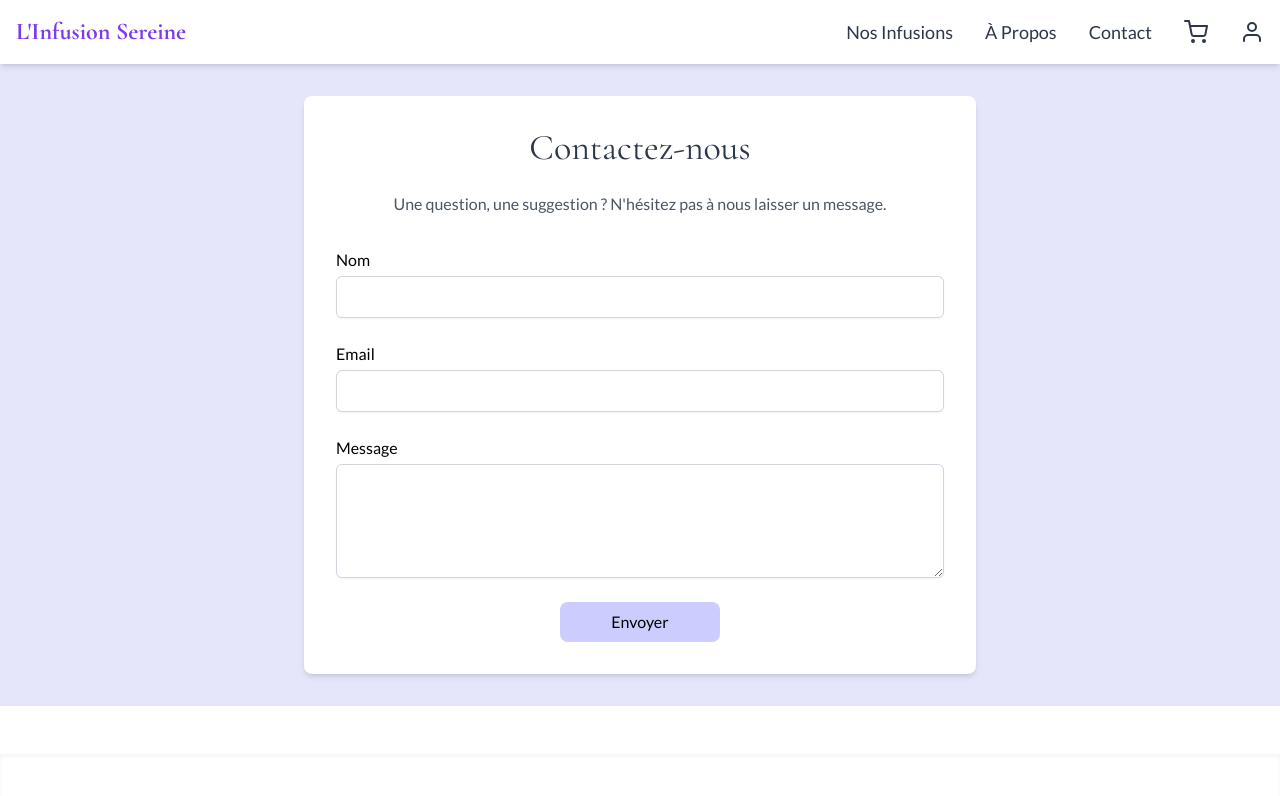
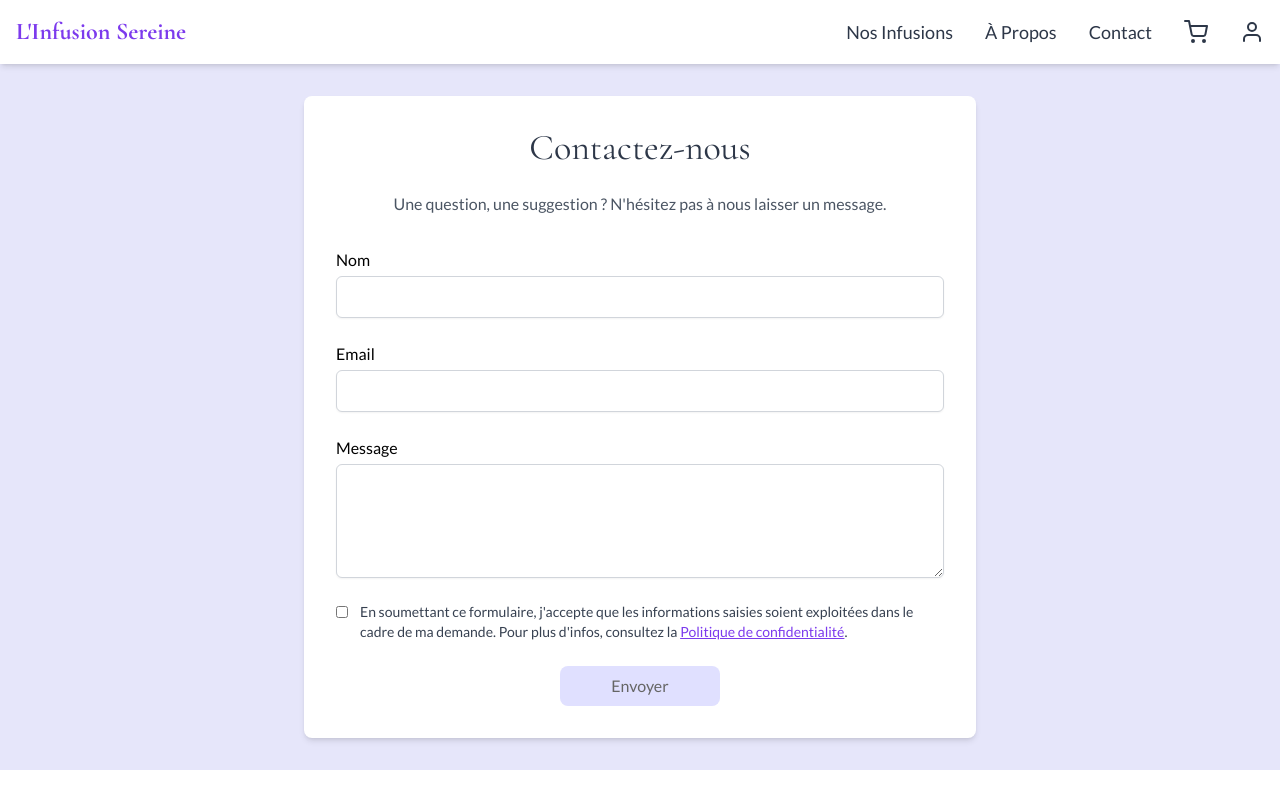
Before and after one commit to Neisseiria/infusion-sereine, a React (Vite) app in the folder frontend/: page /contact in a window 1280 px wide. Shown: the top 796 px of the page. Built offline with nearby package versions, Linux system fonts and the light colour scheme; no server answers.

Commit message:
changement case rgpd

```diff
--- a/frontend/src/pages/Static/ContactPage.jsx
+++ b/frontend/src/pages/Static/ContactPage.jsx
@@ -4,26 +4,29 @@ import { useForm } from 'react-hook-form';
 import { yupResolver } from '@hookform/resolvers/yup';
 import * as Yup from 'yup';
 import toast from 'react-hot-toast';
+import { NavLink } from 'react-router-dom';
 import contactService from '../../api/contactService.js';
 
-// On définit le schéma de validation avec Yup
+// ✅ Schéma de validation avec RGPD obligatoire
 const contactSchema = Yup.object().shape({
   name: Yup.string().required('Le nom est obligatoire'),
   email: Yup.string().email("Format d'email invalide").required("L'email est obligatoire"),
   message: Yup.string().min(10, 'Votre message doit faire au moins 10 caractères').required('Le message est obligatoire'),
+  rgpd: Yup.boolean().oneOf([true], 'Vous devez accepter la Politique de confidentialité pour envoyer le formulaire'),
 });
 
 function ContactPage() {
-  // On configure React Hook Form
-  const { register, handleSubmit, formState: { errors, isSubmitting }, reset } = useForm({
+  const { register, handleSubmit, formState: { errors, isSubmitting }, reset, watch } = useForm({
     resolver: yupResolver(contactSchema)
   });
+
+  const rgpdChecked = watch('rgpd', false);
 
   const onSubmit = async (data) => {
     try {
       const response = await contactService.sendMessage(data);
       toast.success(response.data.msg);
-      reset(); // On vide le formulaire après succès
+      reset();
     } catch (error) {
       toast.error(error.response?.data?.error || "Une erreur est survenue.");
     }
@@ -40,26 +43,69 @@ function ContactPage() {
         <form onSubmit={handleSubmit(onSubmit)} noValidate className="space-y-6">
           <div>
             <label htmlFor="name">Nom</label>
-            <input type="text" {...register("name")} className="mt-1 w-full input-style" />
+            <input
+              id="name"
+              type="text"
+              {...register("name")}
+              className="mt-1 w-full input-style"
+              aria-invalid={!!errors.name}
+            />
             <p className="text-red-500 text-sm">{errors.name?.message}</p>
           </div>
+
           <div>
             <label htmlFor="email">Email</label>
-            <input type="email" {...register("email")} className="mt-1 w-full input-style" />
+            <input
+              id="email"
+              type="email"
+              {...register("email")}
+              className="mt-1 w-full input-style"
+              aria-invalid={!!errors.email}
+            />
             <p className="text-red-500 text-sm">{errors.email?.message}</p>
           </div>
+
           <div>
             <label htmlFor="message">Message</label>
-            <textarea {...register("message")} rows="4" className="mt-1 w-full input-style" />
+            <textarea
+              id="message"
+              {...register("message")}
+              rows="4"
+              className="mt-1 w-full input-style"
+              aria-invalid={!!errors.message}
+            />
             <p className="text-red-500 text-sm">{errors.message?.message}</p>
           </div>
+
+          {/* ✅ Bloc RGPD simplifié */}
+          <div className="flex items-start gap-3">
+            <input
+              id="rgpd"
+              type="checkbox"
+              {...register("rgpd")}
+              className="mt-1 h-3 w-3 rounded-sm border-gray-300 accent-indigo-600"
+              aria-invalid={!!errors.rgpd}
+            />
+            <label htmlFor="rgpd" className="text-sm text-gray-700 leading-5">
+              En soumettant ce formulaire, j'accepte que les informations saisies soient exploitées
+              dans le cadre de ma demande. Pour plus d'infos, consultez la{' '}
+              <NavLink to="/privacy" className="underline text-accent hover:opacity-80">
+                Politique de confidentialité
+              </NavLink>.
+            </label>
+          </div>
+          <p className="text-red-500 text-sm">{errors.rgpd?.message}</p>
+
           <div>
-            <button type="submit" disabled={isSubmitting} className="btn-primary bg-pervenche py-2 px-5 w-40 mx-auto block rounded-lg transition-colors duration-300 hover:bg-indigo-400 hover:text-white">
+            <button
+              type="submit"
+              disabled={isSubmitting || !rgpdChecked}
+              className="btn-primary bg-pervenche py-2 px-5 w-40 mx-auto block rounded-lg transition-colors duration-300 hover:bg-indigo-400 hover:text-white disabled:opacity-60 disabled:cursor-not-allowed"
+            >
               {isSubmitting ? 'Envoi en cours...' : 'Envoyer'}
             </button>
           </div>
         </form>
-
       </div>
     </div>
   );
```
